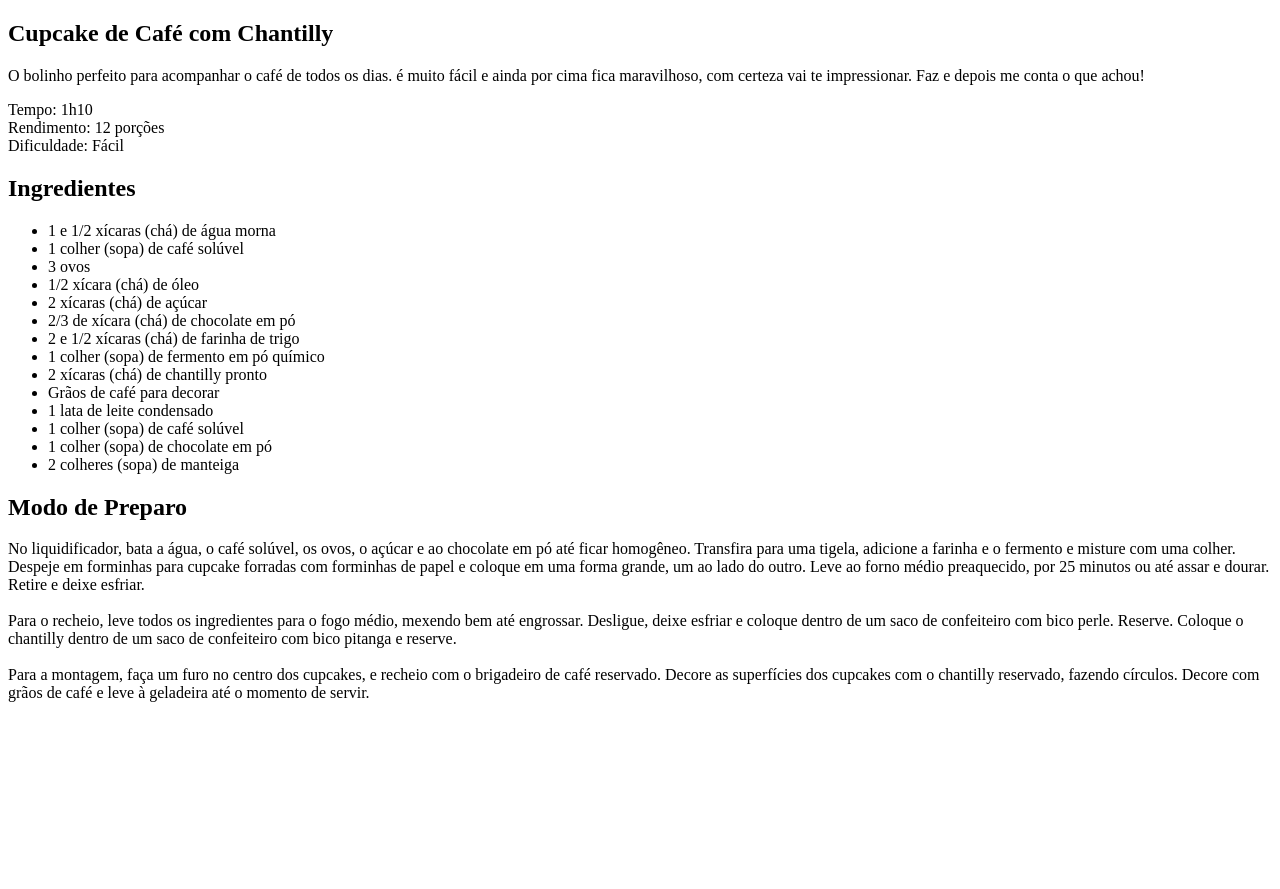
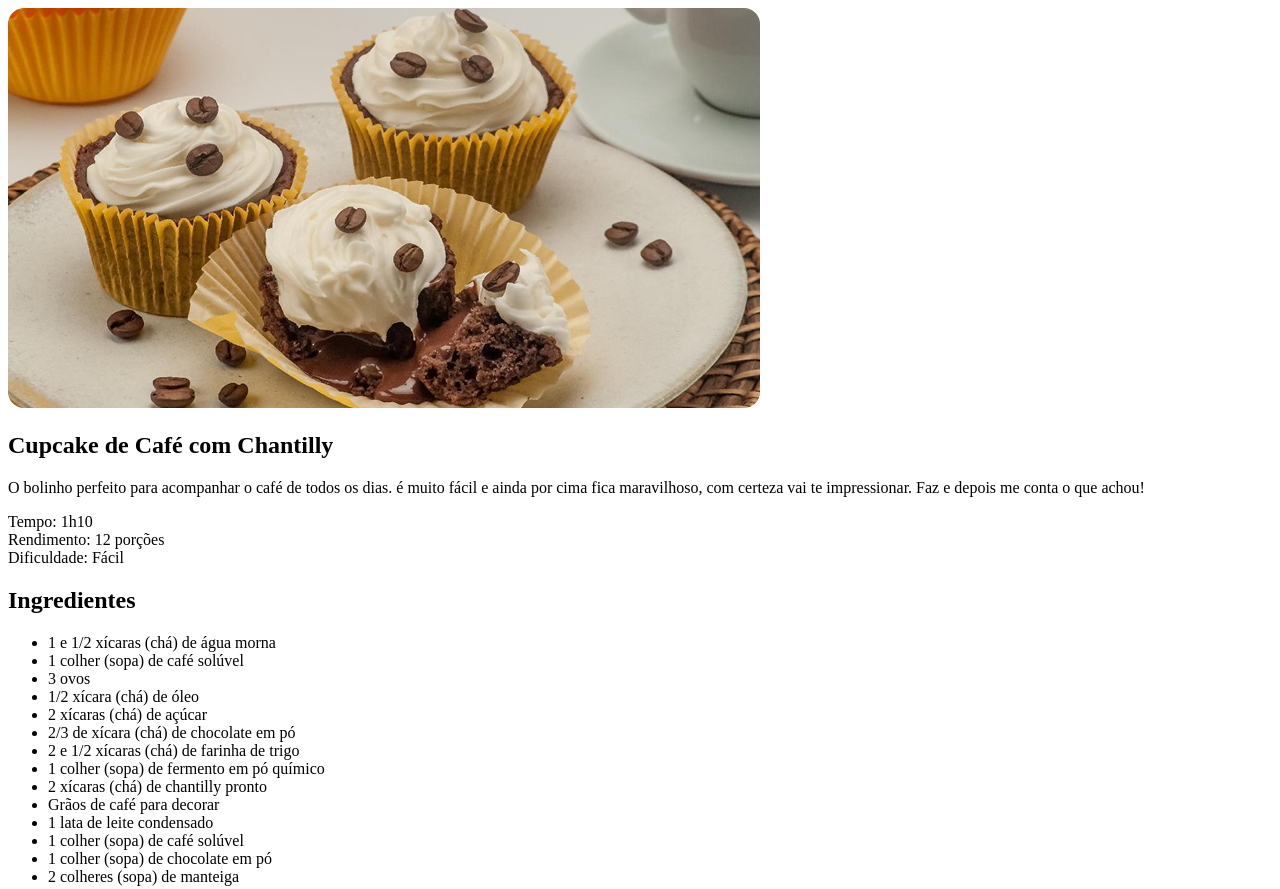
Before and after one commit to GabrielaKawamoto/P-gina-da-receita, a plain HTML site: page index.html in a window 1280 px wide. Shown: the top 889 px of the page. Before the commit the page ends 800 px from the top, so only its background shows below. Drawn offline with Linux system fonts and the light colour scheme; files that its build step writes are made by us from their sources.

Commit message:
Adicionando Estilo com CSS

```diff
--- /dev/null
+++ b/Assets/style.css
@@ -0,0 +1,3 @@
+img {
+    border-radius: 16px;
+}
--- a/index.html
+++ b/index.html
@@ -4,10 +4,12 @@
     <meta charset="UTF-8">
     <meta name="viewport" content="width=device-width, initial-scale=1.0">
     <title>Página de Receita</title>
+
+    <link rel="stylesheet" href="style.css">
 </head>
 <body>
     <div id="page"></div>
-    <img="" alt="">
+    <img src="assets/main-image.jpg" alt="Imagem de um capcake com grãos de café e chantilly">
     <main>
         <section id="About"><h1>Cupcake de Café com Chantilly</h1></section>
         <p>
```
Also changed, not shown: Assets/fundo.jpg (added), Assets/main-image.jpg (added).
